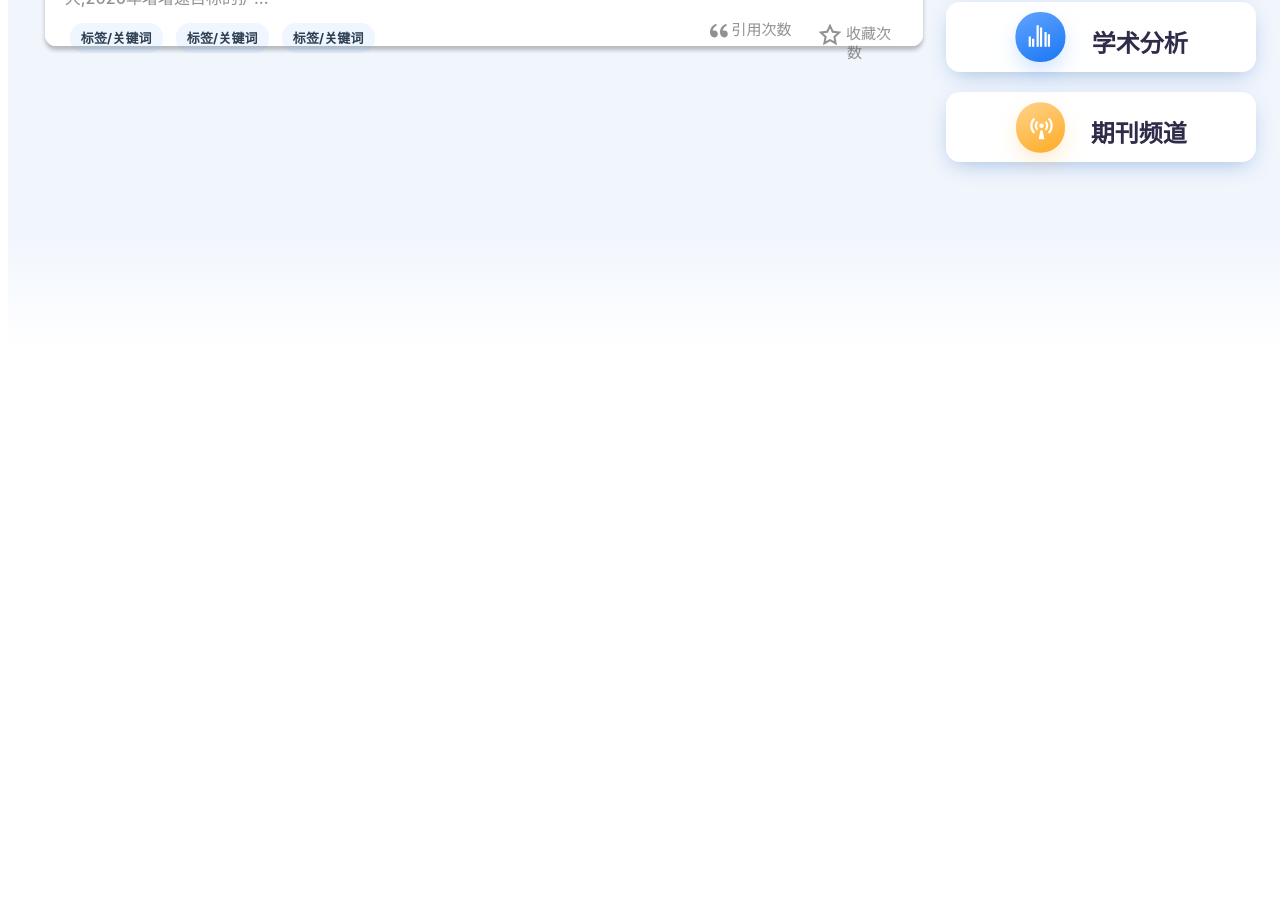
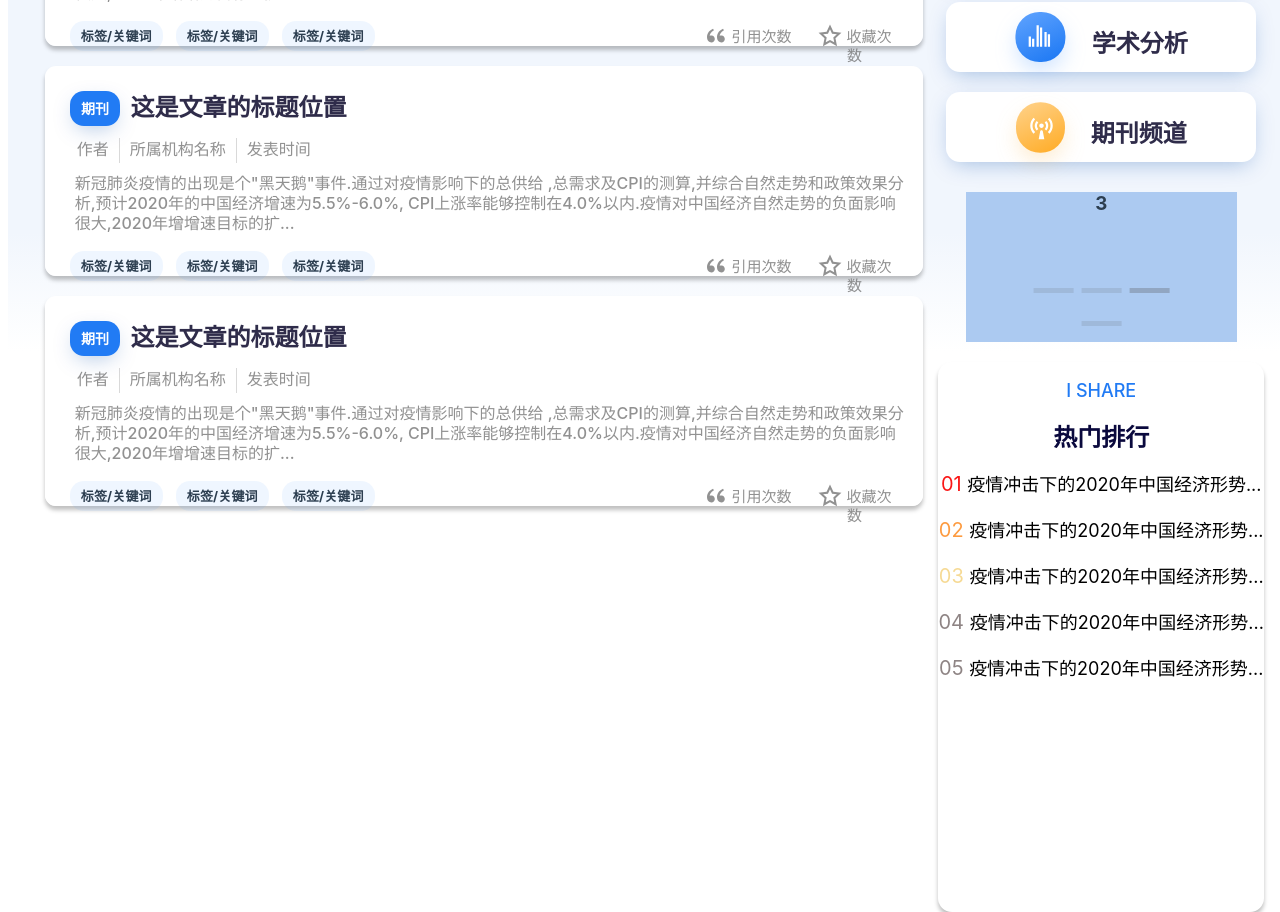
Before and after one commit to 2022autumn/frontend, a Vue app: page /homepage in a window 1280 px wide. Shown: the part 880-1792 px from the top of the page. Before the commit the page ends 1250 px from the top, so only its background shows below. Built offline with nearby package versions, Linux system fonts and the light colour scheme.

Commit message:
zmx homepage v1

```diff
--- a/src/views/HomePage/HomePage.vue
+++ b/src/views/HomePage/HomePage.vue
@@ -115,7 +115,8 @@
             </el-row>
           </div>
 
-          <div class="items">
+          <div class="itemlist">
+            <div class="item" style="margin-bottom: 20px">
               <div style="margin-top: 10px">
                 <el-row>
                   <el-col :span="2">
@@ -126,7 +127,7 @@
                   </el-col>
                 </el-row>
               </div>
-            <div class="item-info">
+              <div class="item-info" style="text-align: left">
                 <span style="margin-right: 10px">作者</span>
                 <img
                   src="../../HomePage_svg/info-div.svg"
@@ -159,31 +160,191 @@
                   <el-col :span="3">
                     <div class="item-keyword">标签/关键词</div>
                   </el-col>
-                <el-col :span="9"><div class="item-placeholder">a</div></el-col>
+                  <el-col :span="9"
+                    ><div class="item-placeholder">a</div></el-col
+                  >
                   <el-col :span="3">
-                  <div class="item-site">
+                    <div class="item-site" style="margin-top: 17px">
                       <img
                         src="../../HomePage_svg/site.svg"
-                      style="vertical-align: middle"
+                        style="vertical-align: top"
                       />
-                    引用次数
+                      <span
+                        style="vertical-align: text-bottom; padding-left: 7px"
+                        >引用次数</span
+                      >
                     </div>
                   </el-col>
                   <el-col :span="3">
-                  <div class="item-site">
+                    <div class="item-site" style="margin-top: 13px">
                       <img
                         src="../../HomePage_svg/star.svg"
                         style="vertical-align: middle"
                       />
-                    收藏次数
+                      <span
+                        style="vertical-align: text-bottom; padding-left: 5px"
+                        >收藏次数</span
+                      >
                     </div>
                   </el-col>
                 </el-row>
               </div>
             </div>
+
+            <div class="item" style="margin-bottom: 20px">
+              <div style="margin-top: 10px">
+                <el-row>
+                  <el-col :span="2">
+                    <div class="item-type">期刊</div>
+                  </el-col>
+                  <el-col :span="22">
+                    <div class="item-title">这是文章的标题位置</div>
+                  </el-col>
+                </el-row>
+              </div>
+              <div class="item-info" style="text-align: left">
+                <span style="margin-right: 10px">作者</span>
+                <img
+                  src="../../HomePage_svg/info-div.svg"
+                  style="vertical-align: middle"
+                />
+                <span style="margin-left: 10px; margin-right: 10px"
+                  >所属机构名称</span
+                >
+                <img
+                  src="../../HomePage_svg/info-div.svg"
+                  style="vertical-align: middle"
+                />
+                <span style="margin-left: 10px; margin-right: 10px"
+                  >发表时间</span
+                >
+              </div>
+              <div class="item-content">
+                新冠肺炎疫情的出现是个"黑天鹅"事件.通过对疫情影响下的总供给
+                ,总需求及CPI的测算,并综合自然走势和政策效果分析,预计2020年的中国经济增速为5.5%-6.0%,
+                CPI上涨率能够控制在4.0%以内.疫情对中国经济自然走势的负面影响很大,2020年增增速目标的扩...
+              </div>
+              <div style="width: 100%">
+                <el-row>
+                  <el-col :span="3">
+                    <div class="item-keyword">标签/关键词</div>
+                  </el-col>
+                  <el-col :span="3">
+                    <div class="item-keyword">标签/关键词</div>
+                  </el-col>
+                  <el-col :span="3">
+                    <div class="item-keyword">标签/关键词</div>
+                  </el-col>
+                  <el-col :span="9"
+                    ><div class="item-placeholder">a</div></el-col
+                  >
+                  <el-col :span="3">
+                    <div class="item-site" style="margin-top: 17px">
+                      <img
+                        src="../../HomePage_svg/site.svg"
+                        style="vertical-align: top"
+                      />
+                      <span
+                        style="vertical-align: text-bottom; padding-left: 7px"
+                        >引用次数</span
+                      >
+                    </div>
+                  </el-col>
+                  <el-col :span="3">
+                    <div class="item-site" style="margin-top: 13px">
+                      <img
+                        src="../../HomePage_svg/star.svg"
+                        style="vertical-align: middle"
+                      />
+                      <span
+                        style="vertical-align: text-bottom; padding-left: 5px"
+                        >收藏次数</span
+                      >
+                    </div>
+                  </el-col>
+                </el-row>
+              </div>
+            </div>
+
+            <div class="item" style="margin-bottom: 20px">
+              <div style="margin-top: 10px">
+                <el-row>
+                  <el-col :span="2">
+                    <div class="item-type">期刊</div>
+                  </el-col>
+                  <el-col :span="22">
+                    <div class="item-title">这是文章的标题位置</div>
+                  </el-col>
+                </el-row>
+              </div>
+              <div class="item-info" style="text-align: left">
+                <span style="margin-right: 10px">作者</span>
+                <img
+                  src="../../HomePage_svg/info-div.svg"
+                  style="vertical-align: middle"
+                />
+                <span style="margin-left: 10px; margin-right: 10px"
+                  >所属机构名称</span
+                >
+                <img
+                  src="../../HomePage_svg/info-div.svg"
+                  style="vertical-align: middle"
+                />
+                <span style="margin-left: 10px; margin-right: 10px"
+                  >发表时间</span
+                >
+              </div>
+              <div class="item-content">
+                新冠肺炎疫情的出现是个"黑天鹅"事件.通过对疫情影响下的总供给
+                ,总需求及CPI的测算,并综合自然走势和政策效果分析,预计2020年的中国经济增速为5.5%-6.0%,
+                CPI上涨率能够控制在4.0%以内.疫情对中国经济自然走势的负面影响很大,2020年增增速目标的扩...
+              </div>
+              <div style="width: 100%">
+                <el-row>
+                  <el-col :span="3">
+                    <div class="item-keyword">标签/关键词</div>
+                  </el-col>
+                  <el-col :span="3">
+                    <div class="item-keyword">标签/关键词</div>
+                  </el-col>
+                  <el-col :span="3">
+                    <div class="item-keyword">标签/关键词</div>
+                  </el-col>
+                  <el-col :span="9"
+                    ><div class="item-placeholder">a</div></el-col
+                  >
+                  <el-col :span="3">
+                    <div class="item-site" style="margin-top: 17px">
+                      <img
+                        src="../../HomePage_svg/site.svg"
+                        style="vertical-align: top"
+                      />
+                      <span
+                        style="vertical-align: text-bottom; padding-left: 7px"
+                        >引用次数</span
+                      >
+                    </div>
+                  </el-col>
+                  <el-col :span="3">
+                    <div class="item-site" style="margin-top: 13px">
+                      <img
+                        src="../../HomePage_svg/star.svg"
+                        style="vertical-align: middle"
+                      />
+                      <span
+                        style="vertical-align: text-bottom; padding-left: 5px"
+                        >收藏次数</span
+                      >
+                    </div>
+                  </el-col>
+                </el-row>
+              </div>
+            </div>
+          </div>
         </el-col>
 
         <el-col :span="7">
+          <!-- 右边栏的标题 -->
           <div class="bar-title1" style="margin-left: 50px">
             I SAHRE
             <img
@@ -198,6 +359,7 @@
           <div class="bar-title2" style="margin-top: 20px; margin-bottom: 20px">
             站内功能
           </div>
+          <!-- 右边栏的导航栏 -->
           <div class="right-item">
             <img
               src="../../HomePage_svg/right-icon1.svg"
@@ -218,6 +380,39 @@
               style="vertical-align: middle; margin-left: -20px"
             />
             <span style="vertical-align: text-top"> 期刊频道 </span>
+          </div>
+
+          <!-- 右边栏的滚动框 -->
+          <el-carousel height="150px" interval="2000" style="margin-top: 20px">
+            <el-carousel-item v-for="item in 4" :key="item">
+              <h3 class="slides">{{ item }}</h3>
+            </el-carousel-item>
+          </el-carousel>
+
+          <!-- 右边栏的热门排行 -->
+          <div class="hot-list" style="margin-top: 20px">
+            <div class="hot-titile1">I SHARE</div>
+            <div class="hot-titile2">热门排行</div>
+            <div class="hot-item">
+              <span class="hot-number" style="color: #FA1616">01 </span>
+              <span class="hot-content"> 疫情冲击下的2020年中国经济形势...</span>
+            </div>
+            <div class="hot-item">
+              <span class="hot-number" style="color: #FD9B40">02 </span>
+              <span class="hot-content"> 疫情冲击下的2020年中国经济形势...</span>
+            </div>
+            <div class="hot-item">
+              <span class="hot-number" style="color: #F6DA95">03 </span>
+              <span class="hot-content"> 疫情冲击下的2020年中国经济形势...</span>
+            </div>
+            <div class="hot-item">
+              <span class="hot-number">04 </span>
+              <span class="hot-content"> 疫情冲击下的2020年中国经济形势...</span>
+            </div>
+            <div class="hot-item">
+              <span class="hot-number">05 </span>
+              <span class="hot-content"> 疫情冲击下的2020年中国经济形势...</span>
+            </div>
           </div>
         </el-col>
       </el-row>
@@ -317,7 +512,8 @@
   padding-right: 10px;
   padding-left: 10px;
 }
-/* 下部右边工具栏 */
+
+/* 右边工具栏 */
 .bar-title1 {
   font-weight: 500;
   font-size: 18px;
@@ -335,7 +531,6 @@
   /* identical to box height, or 112% */
 
   text-align: center;
-
   color: #0a093d;
 }
 .right-item {
@@ -354,6 +549,67 @@
 
   box-shadow: 0px 7px 22px -6px rgba(0, 72, 168, 0.34);
 }
+/* 图片切换slides */
+.slides {
+  width: 75%;
+  height: 100%;
+  margin: auto;
+  background: #accaf1;
+}
+.el-carousel__button {
+  height: 5px;
+  width: 40px;
+  border: none;
+  background-color: rgb(84, 84, 84, 0.3);
+}
+/* 热榜 */
+.hot-list {
+  margin: auto;
+  padding: auto;
+  width: 90%;
+  height: 550px;
+
+  background: #ffffff;
+  box-shadow: 0px 4px 4px rgba(0, 0, 0, 0.25);
+  border-radius: 14px;
+}
+.hot-titile1 {
+  padding-top: 20px;
+  padding-bottom: 10px;
+  font-weight: 500;
+  font-size: 18px;
+  line-height: 18px;
+  text-align: center;
+  color: #217bf4;
+}
+.hot-titile2 {
+  margin-top: 10px;
+  margin-bottom: 10px;
+  font-weight: 700;
+  font-size: 24px;
+  line-height: 36px;
+  text-align: center;
+  color: #0A093D;
+}
+.hot-item{
+  margin-top: 5px;
+  margin-bottom: 10px;
+}
+.hot-number{
+  font-weight: 400;
+  font-size: 20px;
+  line-height: 36px;
+  text-align: center;
+  color: rgba(86, 72, 72, 0.67);
+}
+.hot-content{
+  font-weight: 400;
+  font-size: 18px;
+  line-height: 16px;
+  text-align: center;
+  color: #000000;
+}
+
 /* 下方中间推荐内容 */
 .reference {
   font-family: "Inter";
@@ -393,7 +649,7 @@
   text-align: center;
   letter-spacing: 0.01em;
 }
-.items {
+.item {
   margin: auto;
   margin-left: 3%;
   padding: 15px;
@@ -422,6 +678,7 @@
 }
 .item-title {
   float: left;
+  padding-top: 4px;
   font-weight: 600;
   font-size: 24px;
   line-height: 26px;
@@ -429,22 +686,25 @@
   color: #2f2c4a;
 }
 .item-info {
-  text-align: left;
+  /* text-align: left; */
   vertical-align: top;
-  /* padding-left: 4%; */
+  padding-left: 2%;
   padding-top: 10px;
   padding-bottom: 10px;
   width: 100%;
 
   font-weight: 500;
-  font-size: 18px;
+  font-size: 16px;
   line-height: 26px;
   text-align: center;
   color: rgba(96, 96, 96, 0.69);
 }
 .item-content {
-  margin: 5px;
-  width: 100%;
+  width: auto;
+  /* margin: auto; */
+  padding-left: 15px;
+  padding-bottom: 8px;
+
   align-items: center;
   text-align: left;
 
@@ -477,8 +737,7 @@
   text-align: center;
   color: rgba(96, 96, 96, 0.69);
 }
-
-.item-placeholder{
+.item-placeholder {
   opacity: 0;
   width: 100%;
 }
```
Lines whose indentation alone changed are shown as unchanged.
